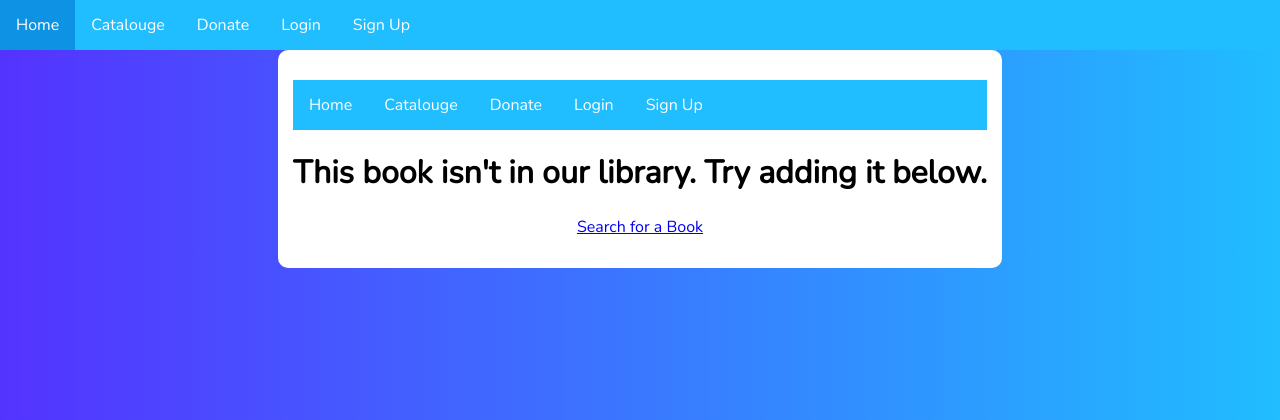
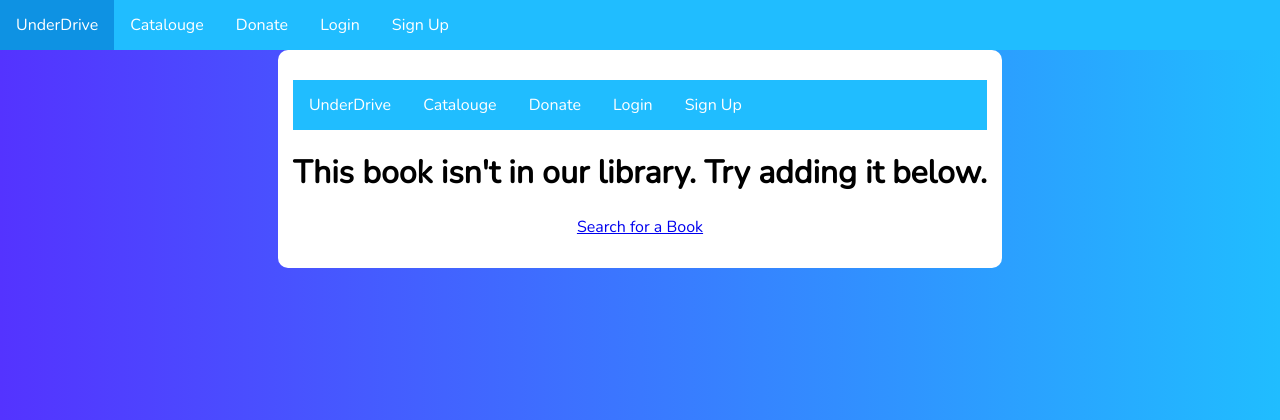
Before and after one commit to nddudash/capstone-online-library, a Django app: page /book_detail/1/ in a window 1280 px wide. Shown: the top 420 px of the page. Run offline with Django 3.2, Linux system fonts and the light colour scheme; data that the repository does not hold is empty.

Commit message:
changed home to UnderDrive in nav bar

```diff
--- a/templates/nav.html
+++ b/templates/nav.html
@@ -5,7 +5,7 @@ https://stackoverflow.com/questions/340888/navigation-in-django {% endcomment %}
 <div class="nav-wrapper">
   <nav class="nav-bar">
     <ul class="nav-list">
-      <li><a href="/">Home</a></li>
+      <li><a href="/">UnderDrive</a></li>
       <li><a href="/all_books/">Catalouge</a></li>
       <li><a href="/books/add/">Donate</a></li>
       {% if not request.user.is_authenticated %}
```
